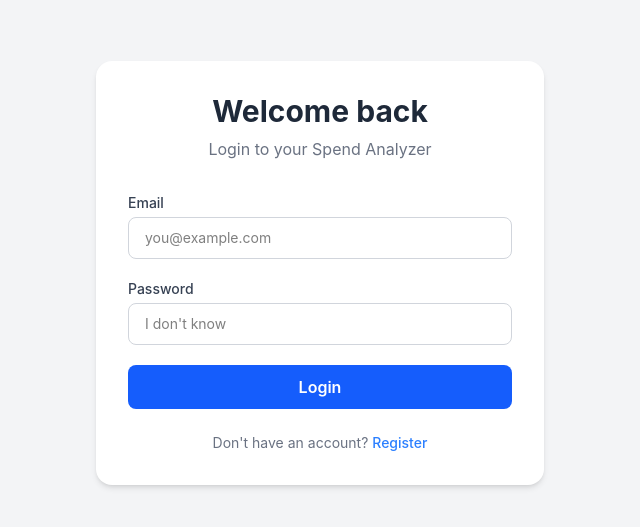
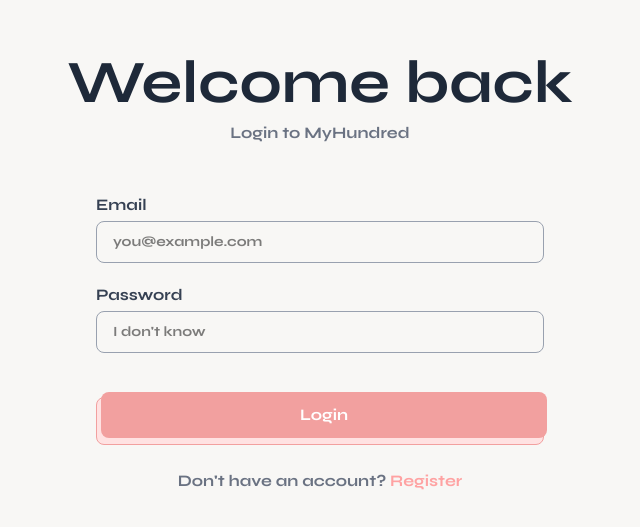
Before and after one commit to Sri-Galaxy/SpendAnalyzer, a React (Vite) app in the folder frontend/: page /login in a window 1280 px wide. Shown: the part 127-654 px from the top of the page, without its empty margins (320-960 px from the left). Built offline with nearby package versions, Linux system fonts and the light colour scheme; no server answers.

Commit message:
feat: enhance Login and Register pages with improved styling and animations

```diff
--- a/frontend/src/pages/LoginPage.jsx
+++ b/frontend/src/pages/LoginPage.jsx
@@ -3,6 +3,7 @@ import { useAuth } from '../context/AuthContext';
 import { loginUser } from "../api/user.api";
 import { Link, useNavigate } from "react-router-dom";
 import toast from "react-hot-toast";
+import { motion, transform } from 'framer-motion';
 
 
 
@@ -36,18 +37,17 @@ const LoginPage = () => {
     }
 
     return (
-        <div className="min-h-screen bg-gray-100 flex items-center justify-center px-4">
-            <div className="bg-white rounded-2xl shadow-md w-full max-w-md p-8">
+        <div className="min-h-screen bg-[#F8F7F5] flex flex-col items-center justify-center p-8" style={{ fontFamily: "'Syne', sans-serif" }}>
 
-                <div className="mb-8 text-center">
-                    <h1 className="text-3xl font-bold text-gray-800">Welcome back</h1>
-                    <p className="text-gray-500 mt-2">Login to your Spend Analyzer</p>
+            <div className="mb-12 text-center">
+                <h1 className="text-6xl font-bold text-gray-800">Welcome back</h1>
+                <p className="text-gray-500 mt-2">Login to MyHundred</p>
             </div>
 
             <form onSubmit={handleSubmit} className="space-y-5">
 
                 <div>
-                        <label className="block text-sm font-medium text-gray-700 mb-1" htmlFor="email">
+                    <label className="block text-base font-medium text-gray-700 mb-1" htmlFor="email">
                         Email
                     </label>
                     <input
@@ -58,12 +58,12 @@ const LoginPage = () => {
                         onChange={handleChange}
                         placeholder="you@example.com"
                         required
-                            className="w-full border border-gray-300 rounded-lg px-4 py-2.5 text-sm focus:outline-none focus:ring-2 focus:ring-blue-500"
+                        className="w-md border border-gray-400 rounded-lg px-4 py-2.5 text-sm focus:outline-none focus:ring-2 focus:ring-red-100"
                     />
                 </div>
 
                 <div>
-                        <label className="block text-sm font-medium text-gray-700 mb-1" htmlFor="pass">
+                    <label className="block text-base font-medium text-gray-700 mb-1" htmlFor="pass">
                         Password
                     </label>
                     <input
@@ -74,26 +74,29 @@ const LoginPage = () => {
                         onChange={handleChange}
                         placeholder="I don't know"
                         required
-                            className="w-full border border-gray-300 rounded-lg px-4 py-2.5 text-sm focus:outline-none focus:ring-2 focus:ring-blue-500"
+                        className="w-md border border-gray-400 rounded-lg px-4 py-2.5 text-sm focus:outline-none focus:ring-2 focus:ring-red-100"
                     />
-                    </div>
+                </div> <br />
 
-                    <button
+                <div className="w-md bg-red-100 border border-[#F2A09F] rounded-lg">
+                    <motion.button
                         type="submit"
                         disabled={loading}
-                        className="w-full bg-blue-600 hover:bg-blue-700 text-white font-semibold py-2.5 rounded-lg transition disabled:opacity-50"
+                        whileTap={{ y: 6, x: -4 }}
+                        transition={{ type: "spring", stiffness: 400, damping: 17 }}
+                        className="cursor-pointer w-full relative bottom-1.5 left-1 bg-[#F2A09F] hover:bg-[#fcb0ae] text-white font-semibold py-2.75 rounded-lg disabled:opacity-50"
                     >
                         {loading ? "Logging in..." : "Login"}
-                    </button>
+                    </motion.button>
+                </div>
 
             </form>
 
-                <p className="text-center text-sm text-gray-500 mt-6">
+            <p className="text-center text-base text-gray-500 mt-6">
                 Don't have an account?{" "}
-                    <Link to="/register" className='text-blue-500 font-medium hover:underline'>Register</Link>
+                <Link to="/register" className='text-red-300 font-medium hover:underline'>Register</Link>
             </p>
 
-            </div>
         </div>
     );
 }
--- a/frontend/src/pages/RegisterPage.jsx
+++ b/frontend/src/pages/RegisterPage.jsx
@@ -3,7 +3,7 @@ import { Link, useNavigate } from "react-router-dom";
 import toast from "react-hot-toast";
 import { registerUser, loginUser } from "../api/user.api";
 import { useAuth } from "../context/AuthContext";
-
+import { motion } from "framer-motion";
 
 
 export default function RegisterPage() {
@@ -38,12 +38,11 @@ export default function RegisterPage() {
   }
 
   return (
-    <div className="min-h-screen bg-gray-100 flex items-center justify-center px-4">
-      <div className="bg-white rounded-2xl shadow-md w-full max-w-md p-8">
+    <div className="min-h-screen bg-[#F8F7F5] flex flex-col items-center justify-center px-4" style={{ fontFamily: "'Syne', sans-serif" }}>
 
         {/* Header */}
         <div className="mb-8 text-center">
-          <h1 className="text-3xl font-bold text-gray-800">Create account</h1>
+          <h1 className="text-3xl font-extrabold text-[#F2A09F]">Create account</h1>
           <p className="text-gray-500 mt-2">Start tracking your spending</p>
         </div>
 
@@ -61,7 +60,7 @@ export default function RegisterPage() {
               onChange={handleChange}
               placeholder="Srinath"
               required
-              className="w-full border border-gray-300 rounded-lg px-4 py-2.5 text-sm focus:outline-none focus:ring-2 focus:ring-blue-500"
+              className="w-full border border-gray-300 rounded-lg px-4 py-2.5 text-sm focus:outline-none focus:ring-2 focus:ring-red-100"
             />
           </div>
 
@@ -76,7 +75,7 @@ export default function RegisterPage() {
               onChange={handleChange}
               placeholder="you@example.com"
               required
-              className="w-full border border-gray-300 rounded-lg px-4 py-2.5 text-sm focus:outline-none focus:ring-2 focus:ring-blue-500"
+              className="w-full border border-gray-300 rounded-lg px-4 py-2.5 text-sm focus:outline-none focus:ring-2 focus:ring-red-100"
             />
           </div>
 
@@ -89,31 +88,34 @@ export default function RegisterPage() {
               name="password"
               value={formData.password}
               onChange={handleChange}
-              placeholder="Secret: Don't share it with anyone"
+              placeholder="Hint: Don't share it with anyone"
               required
-              className="w-full border border-gray-300 rounded-lg px-4 py-2.5 text-sm focus:outline-none focus:ring-2 focus:ring-blue-500"
+              className="w-full border border-gray-300 rounded-lg px-4 py-2.5 text-sm focus:outline-none focus:ring-2 focus:ring-red-100"
             />
           </div>
 
-          <button
-            type="submit"
-            disabled={loading}
-            className="w-full bg-blue-600 hover:bg-blue-700 text-white font-semibold py-2.5 rounded-lg transition disabled:opacity-50"
-          >
-            {loading ? "Creating account..." : "Create account"}
-          </button>
+          <div className="w-md bg-white border border-[#1A1A1A] rounded-lg">
+            <motion.button
+              type="submit"
+              disabled={loading}
+              whileTap={{ y: 5, x: -4 }}
+              transition={{ type: "spring", stiffness: 400, damping: 17 }}
+              className="cursor-pointer w-full relative bottom-1.5 left-1 bg-[#1A1A1A] hover:bg-[#2e2e2e] text-white font-semibold py-2.75 rounded-lg disabled:opacity-50"
+            >
+              {loading ? "Creating Account..." : "Sign Up"}
+            </motion.button>
+          </div>
 
         </form>
 
         {/* Footer */}
-        <p className="text-center text-sm text-gray-500 mt-6">
+        <p className="text-center text-base text-gray-500 mt-6">
           Already have an account?{" "}
-          <Link to="/login" className="text-blue-600 font-medium hover:underline">
+          <Link to="/login" className="text-red-300 font-medium hover:underline">
             Login
           </Link>
         </p>
 
-      </div>
     </div>
   );
 }
```
Lines whose indentation alone changed are shown as unchanged.
